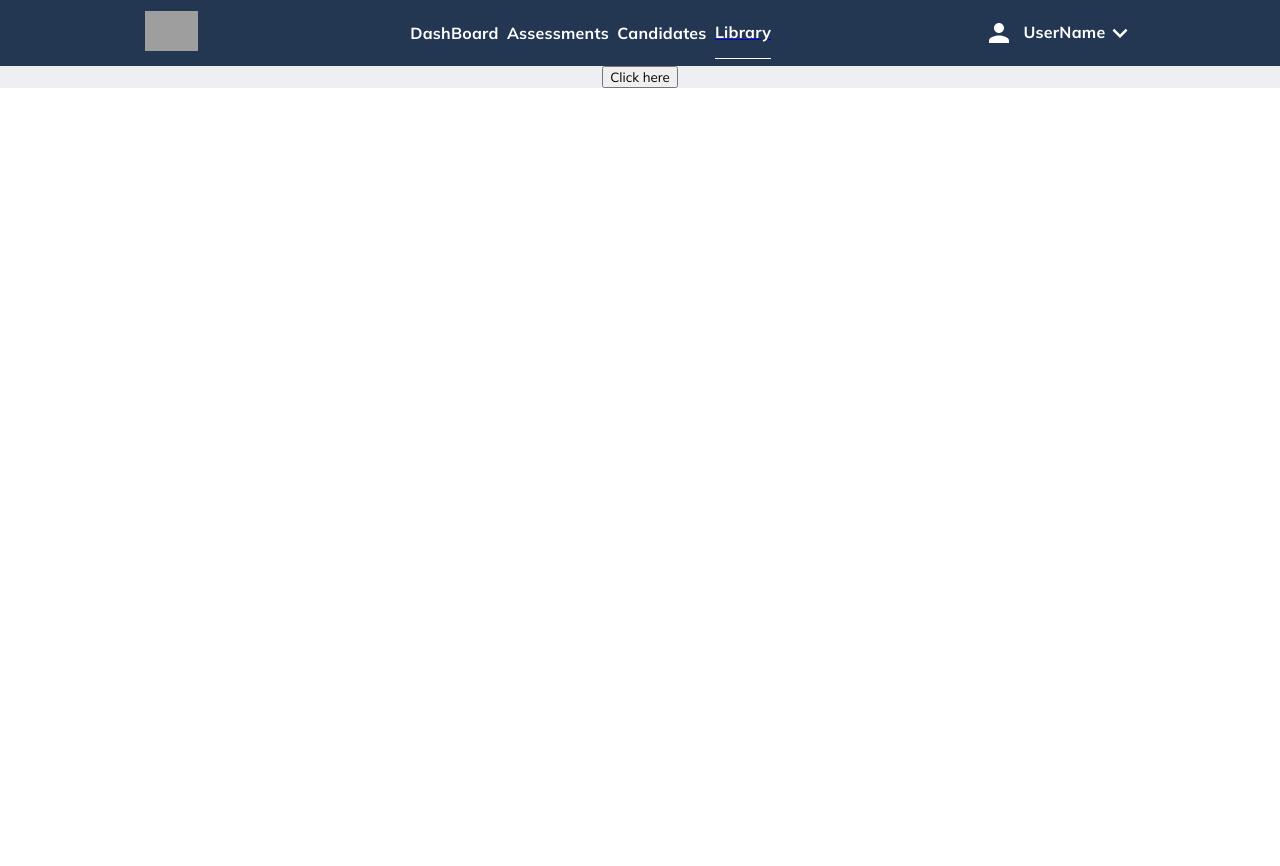
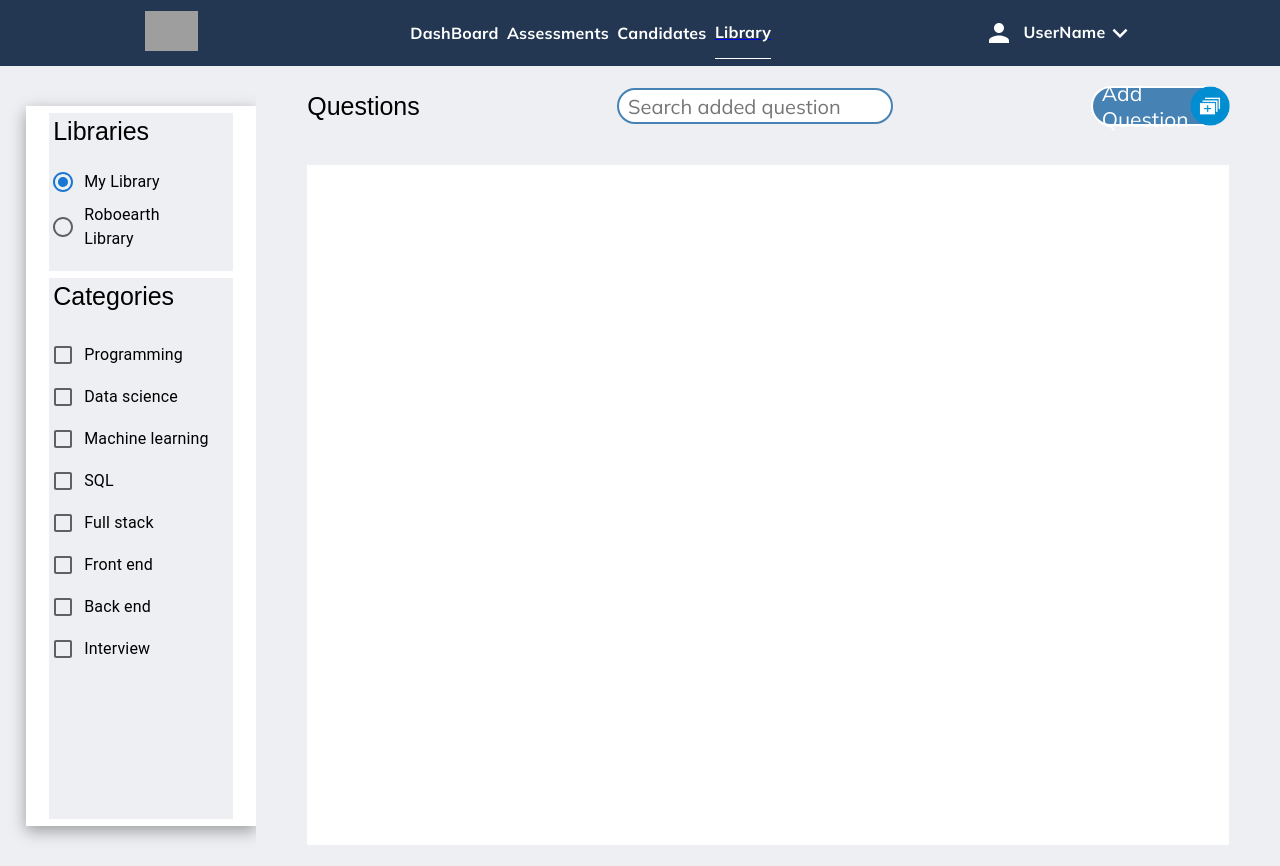
Before and after one commit to DhanushRajGP09/basicrank, a React (Create React App) app: page /Library in a window 1280 px wide. Before the commit the page ends 800 px from the top, so only its background shows below. Built offline with nearby package versions, Linux system fonts and the light colour scheme; grey boxes are pictures that could not be loaded.

Commit message:
finished designing library main page

```diff
--- a/src/App.css
+++ b/src/App.css
@@ -1,11 +1,8 @@
-/* .App {
-  text-align: center;
-} */
-@import url('https://fonts.googleapis.com/css2?family=Mulish:wght@300;400;600;700&family=Open+Sans&display=swap');
+@import url("https://fonts.googleapis.com/css2?family=Mulish:wght@300;400;600;700&family=Open+Sans&display=swap");
 
-*{
-box-sizing: border-box;
-/* margin: 0px; */
-/* padding: 0px; */
-font-family: "Mulish";
+* {
+  box-sizing: border-box;
+  /* margin: 0px; */
+  /* padding: 0px; */
+  font-family: "Mulish";
 }
--- a/src/Components/Modals/AddQuestionModal/AddQuestionModal.css
+++ b/src/Components/Modals/AddQuestionModal/AddQuestionModal.css
@@ -12,7 +12,7 @@
 }
 .addQuestionmodal-content {
   display: flex;
-  justify-content: center;
+  justify-content: space-between;
   align-items: flex-start;
 }
 
@@ -21,6 +21,7 @@
   position: fixed; /* Stay in place */
   left: 0;
   top: 0;
+
   z-index: 9999; /* Sit on top */
   width: 100%; /* Full width */
   height: 100%; /* Full height */
@@ -32,7 +33,7 @@
   background-color: #edeff2;
   margin-top: 15%;
   border-radius: 10px 10px 10px 10px;
-  width: 120vh;
+  width: 125vh;
   height: auto;
   display: flex;
   align-items: center;
@@ -41,7 +42,15 @@
   box-shadow: 0px 4px 6px rgba(0, 0, 0, 0.15);
   border-radius: 8px;
   margin-right: 2%;
-
+  margin-left: 1%;
   z-index: 3;
   position: relative;
 }
+.closeModal {
+  width: 35px;
+  position: absolute;
+  height: 35px;
+  z-index: 4;
+  margin-top: 8.5%;
+  cursor: pointer;
+}
--- a/src/Components/Modals/AddQuestionModal/AddQuestionModal.jsx
+++ b/src/Components/Modals/AddQuestionModal/AddQuestionModal.jsx
@@ -7,6 +7,7 @@ import Solutions from "../../Solutions/Solutions";
 import Editorial from "../../Editorial/Editorial";
 import previous from "../../../Assets/Icons/leftarrow.png";
 import forward from "../../../Assets/Icons/rightarrow.png";
+import closemodal from "../../../Assets/Icons/close.png";
 
 export default function AddQuestionModal(props) {
   const navigate = useNavigate();
@@ -18,6 +19,13 @@ export default function AddQuestionModal(props) {
       >
         <div className="addQuestionoverlay">
           <div className="addQuestionmodal-content">
+            <img
+              src={closemodal}
+              className="closeModal"
+              onClick={() => {
+                props.setModal(false);
+              }}
+            ></img>
             <div className="addQuestionmodal-inner-content">
               <div className="questionTabbar">
                 <div className="questionTabbarInside">
--- a/src/Pages/Home/Library.css
+++ b/src/Pages/Home/Library.css
@@ -2,7 +2,7 @@
   display: flex;
   align-items: center;
   justify-content: space-between;
-  flex-direction: column;
+  flex-wrap: wrap;
   height: 100%;
   width: 100%;
   background-color: #edeff2;
@@ -11,16 +11,15 @@
 .questionTabbar {
   display: flex;
   align-items: center;
-  background-color: #ff6611;
+  background-color: #233752;
   flex-wrap: wrap;
   height: auto;
   width: 100%;
-  padding-left: 1%;
-  padding-right: 1%;
+  padding-left: 3%;
+  padding-right: 3%;
 }
 .questionTabbarInside {
   display: flex;
-
   height: 20px;
   font-family: "Roboto Mono", sans-serif;
   flex-wrap: wrap;
@@ -37,3 +36,117 @@
 .questionTabbarOption:hover {
   color: lightblue;
 }
+.libraryLeftContainer {
+  display: flex;
+  align-items: center;
+  justify-content: space-between;
+  flex-direction: column;
+  width: 18%;
+  height: 90vh;
+  background-color: white;
+  margin-left: 2%;
+  box-shadow: rgba(0, 0, 0, 0.35) 0px 5px 15px;
+}
+.libraryRightContainer {
+  display: flex;
+  align-items: center;
+  justify-content: space-between;
+  flex-direction: column;
+  width: 80%;
+  height: 100vh;
+  background-color: #edeff2;
+}
+.libraryLeftContainerHeaderDiv {
+  background-color: #edeff2;
+  height: 20vh;
+  width: 80%;
+  padding: 2%;
+  display: flex;
+  align-items: flex-start;
+  margin-top: 3%;
+  justify-content: space-between;
+  flex-direction: column;
+}
+.librariesText {
+  font-size: 25px;
+  font-family: "Robot Mono", sans-serif;
+}
+.librariesRadioBox {
+  display: flex;
+  align-items: center;
+  justify-content: space-between;
+  height: 15vh;
+  width: 100%;
+}
+.libraryCategoriesDiv {
+  background-color: #edeff2;
+  height: 70vh;
+  width: 80%;
+  margin-bottom: 3%;
+  padding: 2%;
+  display: flex;
+  align-items: flex-start;
+  margin-top: 3%;
+  justify-content: space-between;
+  flex-direction: column;
+}
+.librariesCategoryCheckbox {
+  display: flex;
+  align-items: flex-start;
+  justify-content: space-between;
+  flex-direction: column;
+  height: 60vh;
+  width: 100%;
+}
+.libraryQuestionHeader {
+  display: flex;
+  align-items: center;
+  justify-content: space-between;
+
+  width: 90%;
+  height: 5vh;
+  margin-top: 2%;
+}
+.librariesQuestionSearchbar {
+  display: flex;
+  align-items: center;
+  justify-content: space-between;
+  width: 30%;
+  height: 90%;
+  border: none;
+  outline: none;
+  font-size: 20px;
+  padding: 1%;
+  border: 2px solid rgb(70, 130, 180);
+
+  border-radius: 25px;
+}
+.addQuestionDiv {
+  display: flex;
+  align-items: center;
+  justify-content: space-between;
+  gap: 1%;
+  height: 100%;
+  width: 15%;
+  font-size: 21px;
+  color: white;
+  background-color: rgb(70, 130, 180);
+  border: 2px solid;
+  cursor: pointer;
+  border-radius: 25px;
+  padding-left: 1%;
+}
+.addIcon {
+  width: 40px;
+  height: 40px;
+}
+.questionsDiv {
+  display: flex;
+  align-items: center;
+  justify-content: space-between;
+  flex-direction: column;
+  width: 90%;
+  height: 85%;
+  background-color: white;
+  margin-bottom: 2%;
+}
--- a/src/Pages/Home/Library.jsx
+++ b/src/Pages/Home/Library.jsx
@@ -1,19 +1,97 @@
 import React, { useEffect, useState } from "react";
 import "./Library.css";
 import AddQuestionModal from "../../Components/Modals/AddQuestionModal/AddQuestionModal";
+import Radio from "@mui/material/Radio";
+import RadioGroup from "@mui/material/RadioGroup";
+import FormControlLabel from "@mui/material/FormControlLabel";
+import FormControl from "@mui/material/FormControl";
+import FormLabel from "@mui/material/FormLabel";
+import FormGroup from "@mui/material/FormGroup";
+import Checkbox from "@mui/material/Checkbox";
+import RadioButtonUncheckedIcon from "@mui/icons-material/RadioButtonUnchecked";
+import RadioButtonCheckedIcon from "@mui/icons-material/RadioButtonChecked";
+import CheckCircleOutlineIcon from "@mui/icons-material/CheckCircleOutline";
+import CheckCircleIcon from "@mui/icons-material/CheckCircle";
+import CircleIcon from "@mui/icons-material/Circle";
+import addIcon from "../../Assets/Icons/icons8-add-67 (1).png";
 
 export default function Library() {
   const [modal, setModal] = useState(false);
+
+  const [value, setValue] = React.useState("mylibrary");
+
+  const handleChange = (event) => {
+    setValue(event.target.value);
+  };
+
   return (
     <div className="Home">
       <AddQuestionModal modal={modal} setModal={setModal} />
-      <button
-        onClick={() => {
-          setModal(true);
-        }}
-      >
-        Click here
-      </button>
+
+      <div className="libraryLeftContainer">
+        <div className="libraryLeftContainerHeaderDiv">
+          <span className="librariesText">Libraries</span>
+          <div className="librariesRadioBox">
+            <FormControl>
+              <FormLabel id="demo-controlled-radio-buttons-group"></FormLabel>
+              <RadioGroup
+                aria-labelledby="demo-controlled-radio-buttons-group"
+                name="controlled-radio-buttons-group"
+                value={value}
+                onChange={handleChange}
+              >
+                <FormControlLabel
+                  value="mylibrary"
+                  control={<Radio />}
+                  label="My Library"
+                />
+                <FormControlLabel
+                  value="roboearth"
+                  control={<Radio />}
+                  label="Roboearth Library"
+                />
+              </RadioGroup>
+            </FormControl>
+          </div>
+        </div>
+        <div className="libraryCategoriesDiv">
+          <span className="librariesText">Categories</span>
+          <div className="librariesCategoryCheckbox">
+            <FormGroup>
+              <FormControlLabel control={<Checkbox />} label="Programming" />
+              <FormControlLabel control={<Checkbox />} label="Data science" />
+              <FormControlLabel
+                control={<Checkbox />}
+                label="Machine learning"
+              />
+              <FormControlLabel control={<Checkbox />} label="SQL" />
+              <FormControlLabel control={<Checkbox />} label="Full stack" />
+              <FormControlLabel control={<Checkbox />} label="Front end" />
+              <FormControlLabel control={<Checkbox />} label="Back end" />
+              <FormControlLabel control={<Checkbox />} label="Interview" />
+            </FormGroup>
+          </div>
+        </div>
+      </div>
+      <div className="libraryRightContainer">
+        <div className="libraryQuestionHeader">
+          <span className="librariesText">Questions</span>
+          <input
+            placeholder="Search added question"
+            className="librariesQuestionSearchbar"
+          ></input>
+          <div
+            className="addQuestionDiv"
+            onClick={() => {
+              setModal(true);
+            }}
+          >
+            Add Question
+            <img src={addIcon} className="addIcon"></img>
+          </div>
+        </div>
+        <div className="questionsDiv"></div>
+      </div>
     </div>
   );
 }
```
Also changed, not shown: src/Assets/Icons/close.png (added), src/Assets/Icons/icons8-add-67 (1).png (added).
